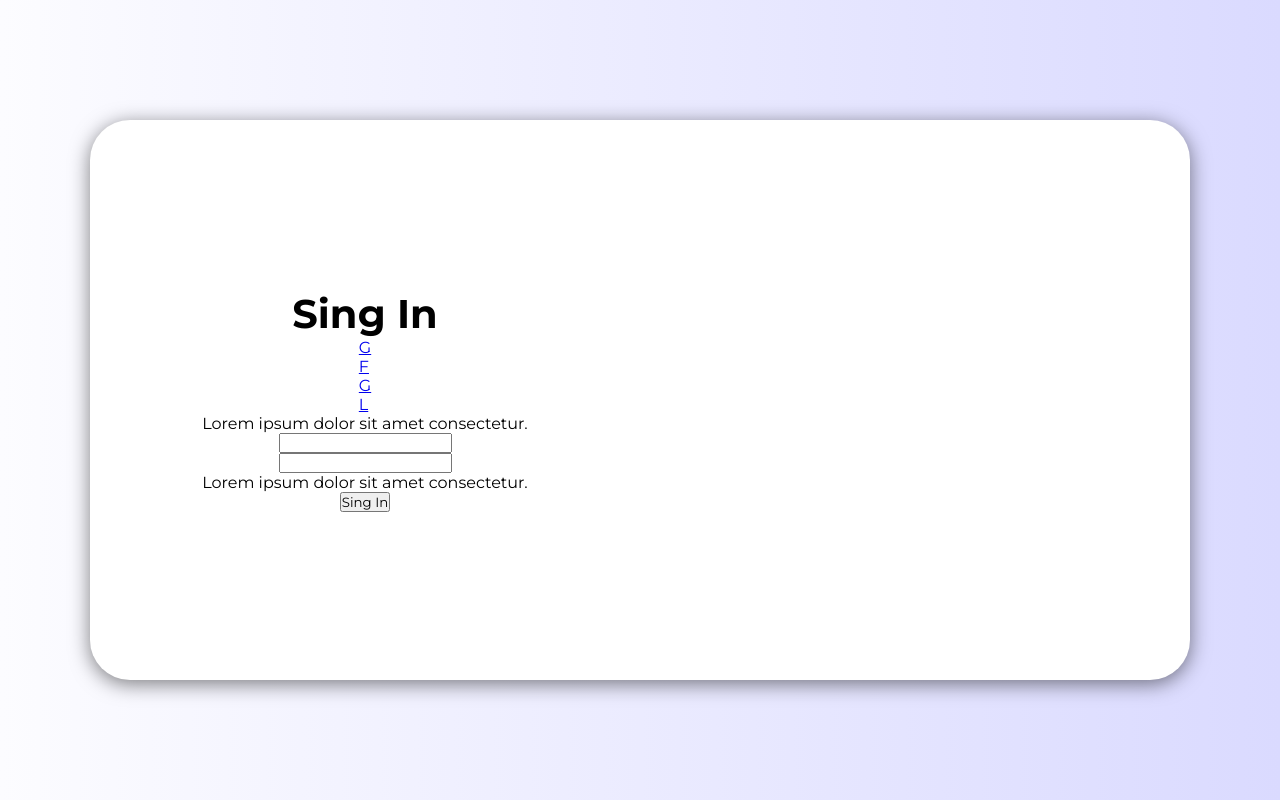
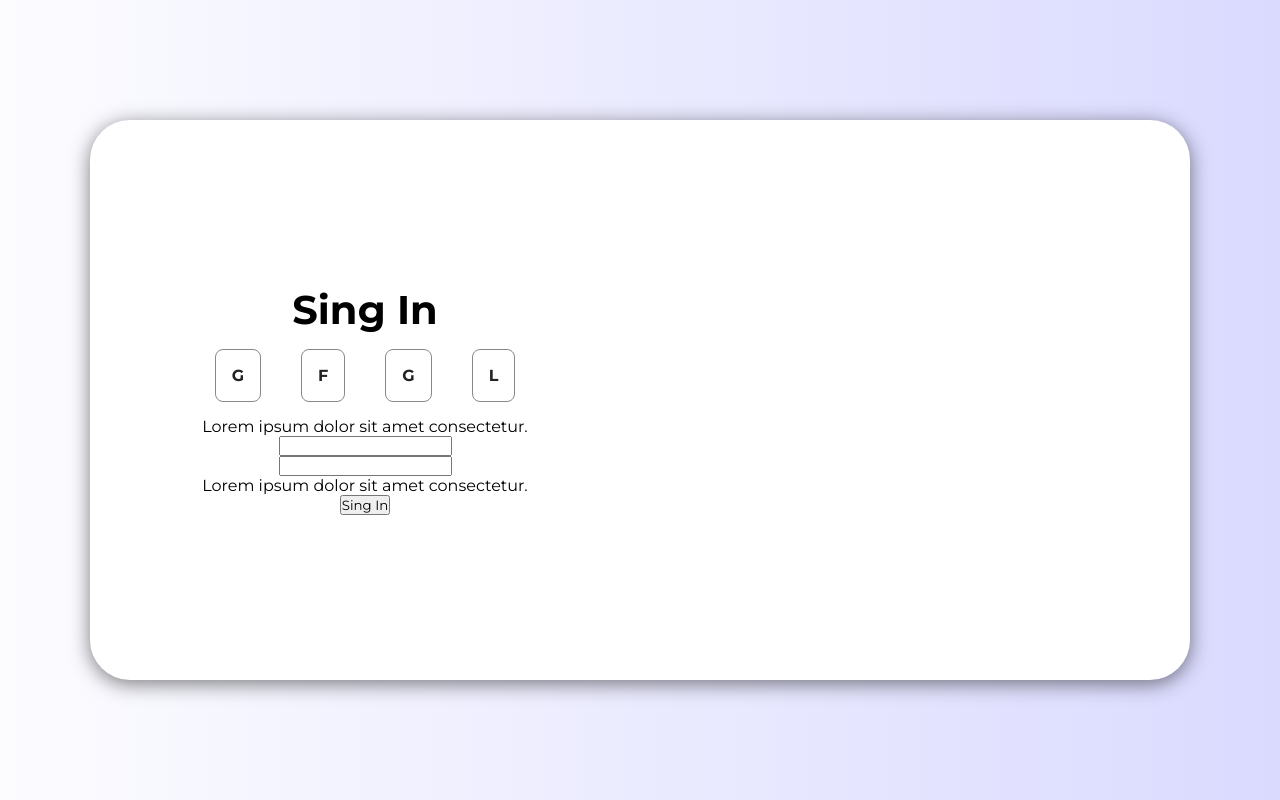
Before and after one commit to TallysonFreitas/Login-Page, a React (Create React App) app: page / in a window 1280 px wide. Built offline with nearby package versions, Linux system fonts and the light colour scheme.

Commit message:
Adding lista

```diff
--- a/src/components/Formulario/index.tsx
+++ b/src/components/Formulario/index.tsx
@@ -1,24 +1,24 @@
 import Titulo from '../Titulo'
-import { ContainerFormulario } from './style'
+import { ContainerFormulario, SLinkLista, SLista } from './style'
 
 const Formulario = () => {
   return (
     <ContainerFormulario>
       <Titulo text="Sing In" />
-      <ul>
+      <SLista>
         <li>
-          <a href="#">G</a>
+          <SLinkLista href="#">G</SLinkLista>
         </li>
         <li>
-          <a href="#">F</a>
+          <SLinkLista href="#">F</SLinkLista>
         </li>
         <li>
-          <a href="#">G</a>
+          <SLinkLista href="#">G</SLinkLista>
         </li>
         <li>
-          <a href="#">L</a>
+          <SLinkLista href="#">L</SLinkLista>
         </li>
-      </ul>
+      </SLista>
       <p>Lorem ipsum dolor sit amet consectetur.</p>
       <input type="text" />
       <input type="password" />
--- a/src/components/Formulario/style.ts
+++ b/src/components/Formulario/style.ts
@@ -8,3 +8,18 @@ export const ContainerFormulario = styled.div`
   align-items: center;
   justify-content: center;
 `
+
+export const SLista = styled.ul`
+  display: flex;
+  gap: 40px;
+  margin: 32px 0;
+`
+
+export const SLinkLista = styled.a`
+  color: #222;
+  text-decoration: none;
+  padding: 16px;
+  border: 1px solid #888;
+  border-radius: 8px;
+  font-weight: bold;
+`
```
